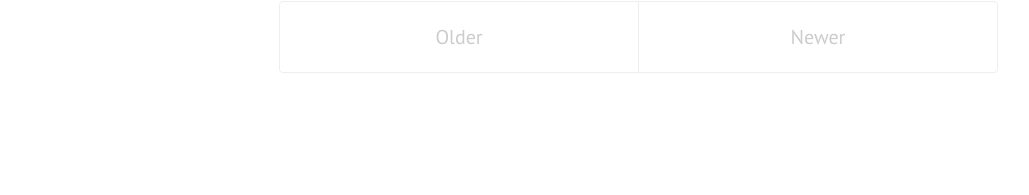
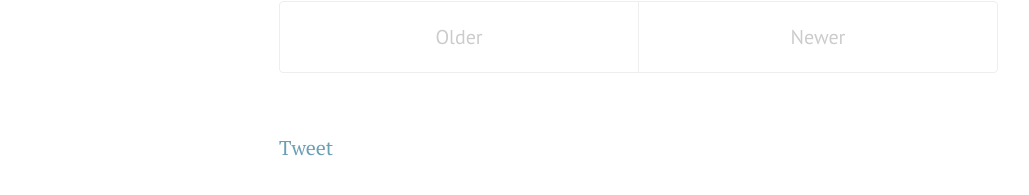
Before and after one commit to msanand/msanand.github.io, a Jekyll site: the page built from index.html, in a window 1280 px wide. Shown: the part 578-773 px from the top of the page, without its empty margins (1-1030 px from the left). Built offline with Jekyll 4.4.1, drawn with Linux system fonts in a browser that asks for light colours; Markdown is read by kramdown in place of the engine named in the settings; the list of posts is cut into pages by our own code; comment, search, counter and statistics services are not loaded.

Commit message:
Modified feedback and added twitter share

```diff
--- a/_includes/sidebar.html
+++ b/_includes/sidebar.html
@@ -27,7 +27,7 @@
 
 <!--     <a class="sidebar-nav-item" href="{{ site.github.repo }}/archive/v{{ site.version }}.zip">Download</a> -->
     <!--<a class="sidebar-nav-item" href="{{ site.github.repo }}">GitHub project</a>-->
-    <a class="sidebar-nav-item" href="https://github.com/msanand/feedback/issues/new">Feedback</a>
+    <a class="sidebar-nav-item" target="_blank" href="https://github.com/msanand/feedback/issues/new">Feedback</a>
     <span class="sidebar-nav-item">Running v{{ site.version }}</span>
   </nav>
 
--- /dev/null
+++ b/_includes/twitter_share.html
@@ -0,0 +1,4 @@
+<a href="https://twitter.com/share" class="twitter-share-button" data-via="msanand">Tweet</a>
+
+<!-- Put this just before the closing body tag -->
+<script>!function(d,s,id){var js,fjs=d.getElementsByTagName(s)[0];if(!d.getElementById(id)){js=d.createElement(s);js.id=id;js.src="//platform.twitter.com/widgets.js";fjs.parentNode.insertBefore(js,fjs);}}(document,"script","twitter-wjs");</script>
--- a/_layouts/default.html
+++ b/_layouts/default.html
@@ -23,6 +23,8 @@
 
       <div class="container content">
         {{ content }}
+
+        {% include twitter_share.html %}
 
         {% include comments.html %}
 
```
